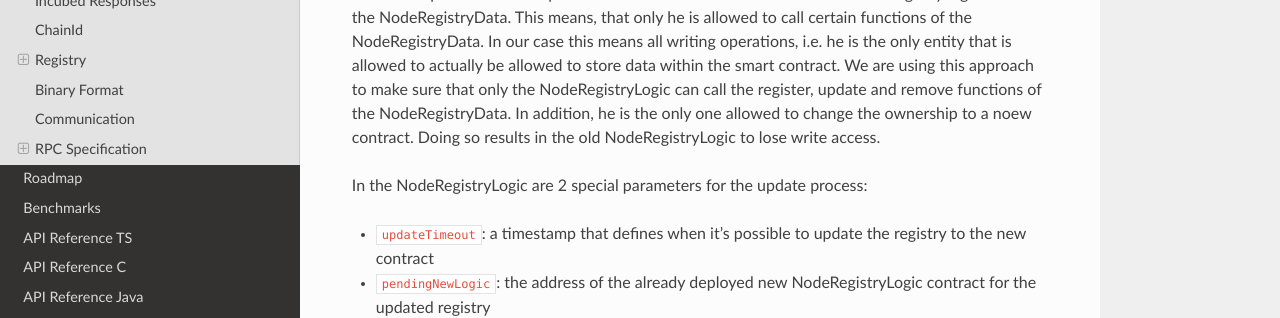
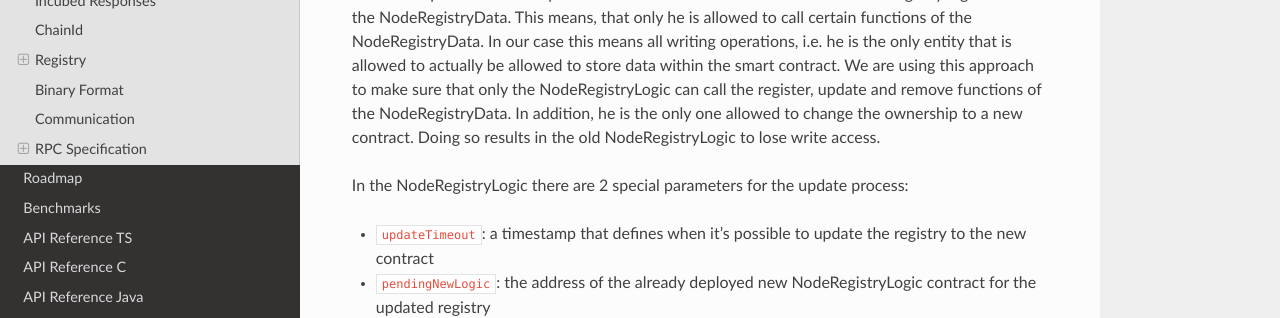
Before and after one commit to blockchainsllc/in3-docs, a Sphinx documentation site: the page built from docs/spec.md, in a window 1280 px wide and 900 px high, scrolled down 6548 px. Shown: the part 274-592 px from the top of the window. Built offline with Sphinx 7.4.7 and the Read the Docs theme 2.0.0, drawn with Linux system fonts in a browser that asks for light colours; some of the changed text lies outside the part shown.

Commit message:
Update spec.md
fixed typo and added one missing word

```diff
--- a/docs/spec.md
+++ b/docs/spec.md
@@ -223,9 +223,9 @@ In order to solve this issue, the registry is divided between two different depl
 * `NodeRegistryData`: a smart contract to store the nodeList
 * `NodeRegistryLogic`: a smart contract that has the logic needed to run the registry
 
-There is a special relationship between those two smart contracts: The NodeRegistryLogic "owns" the NodeRegistryData. This means, that only he is allowed to call certain functions of the NodeRegistryData. In our case this means all writing operations, i.e. he is the only entity that is allowed to actually be allowed to store data within the smart contract. We are using this approach to make sure that only the NodeRegistryLogic can call the register, update and remove functions of the NodeRegistryData. In addition, he is the only one allowed to change the ownership to a noew contract. Doing so results in the old NodeRegistryLogic to lose write access.
-
-In the NodeRegistryLogic are 2 special parameters for the update process:
+There is a special relationship between those two smart contracts: The NodeRegistryLogic "owns" the NodeRegistryData. This means, that only he is allowed to call certain functions of the NodeRegistryData. In our case this means all writing operations, i.e. he is the only entity that is allowed to actually be allowed to store data within the smart contract. We are using this approach to make sure that only the NodeRegistryLogic can call the register, update and remove functions of the NodeRegistryData. In addition, he is the only one allowed to change the ownership to a new contract. Doing so results in the old NodeRegistryLogic to lose write access.
+
+In the NodeRegistryLogic there are 2 special parameters for the update process:
 * `updateTimeout`: a timestamp that defines when it's possible to update the registry to the new contract
 * `pendingNewLogic`: the address of the already deployed new NodeRegistryLogic contract for the updated registry
 
```
Also changed, not shown: other parts of docs/spec.md (+3 -3 lines).
